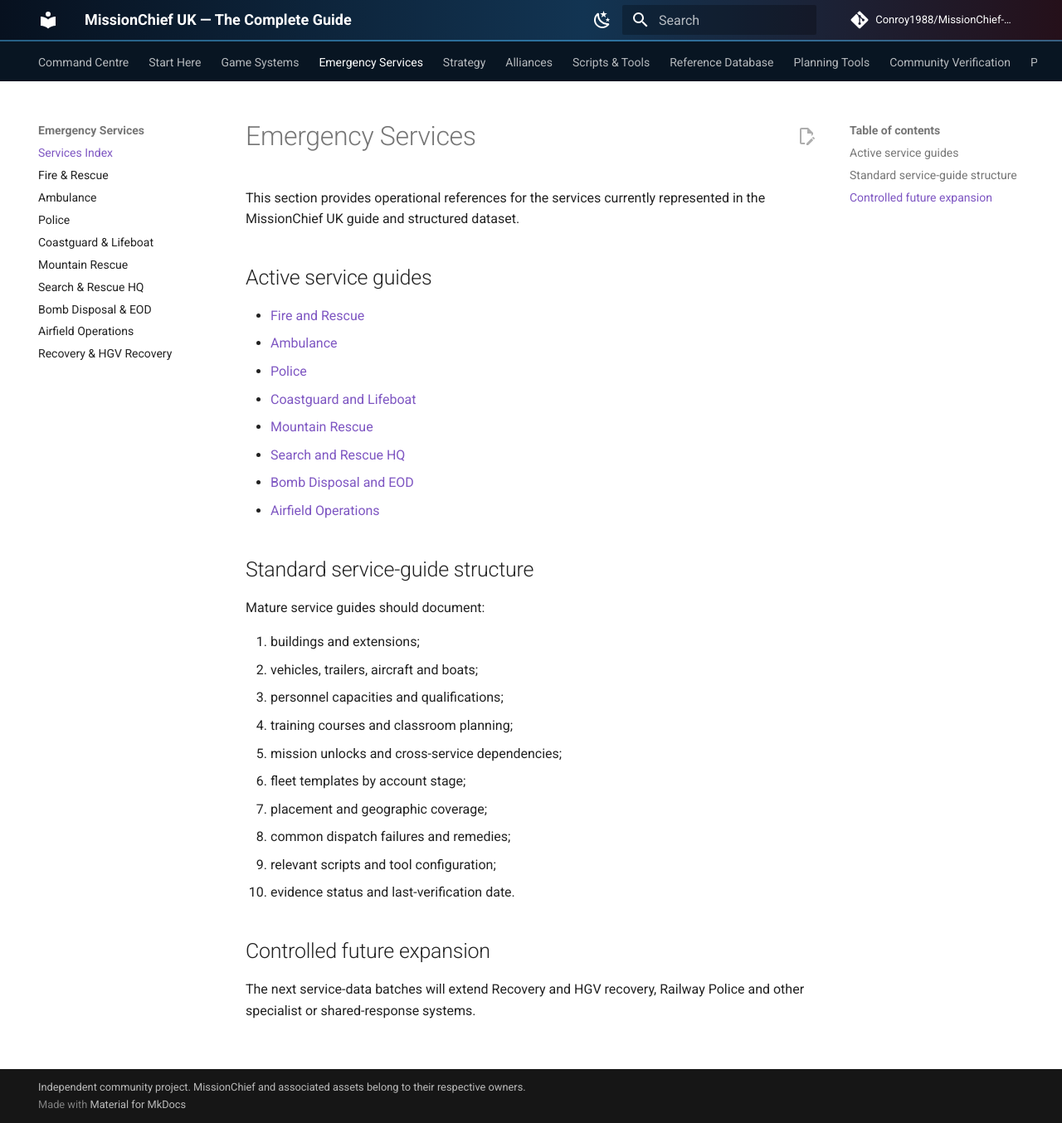
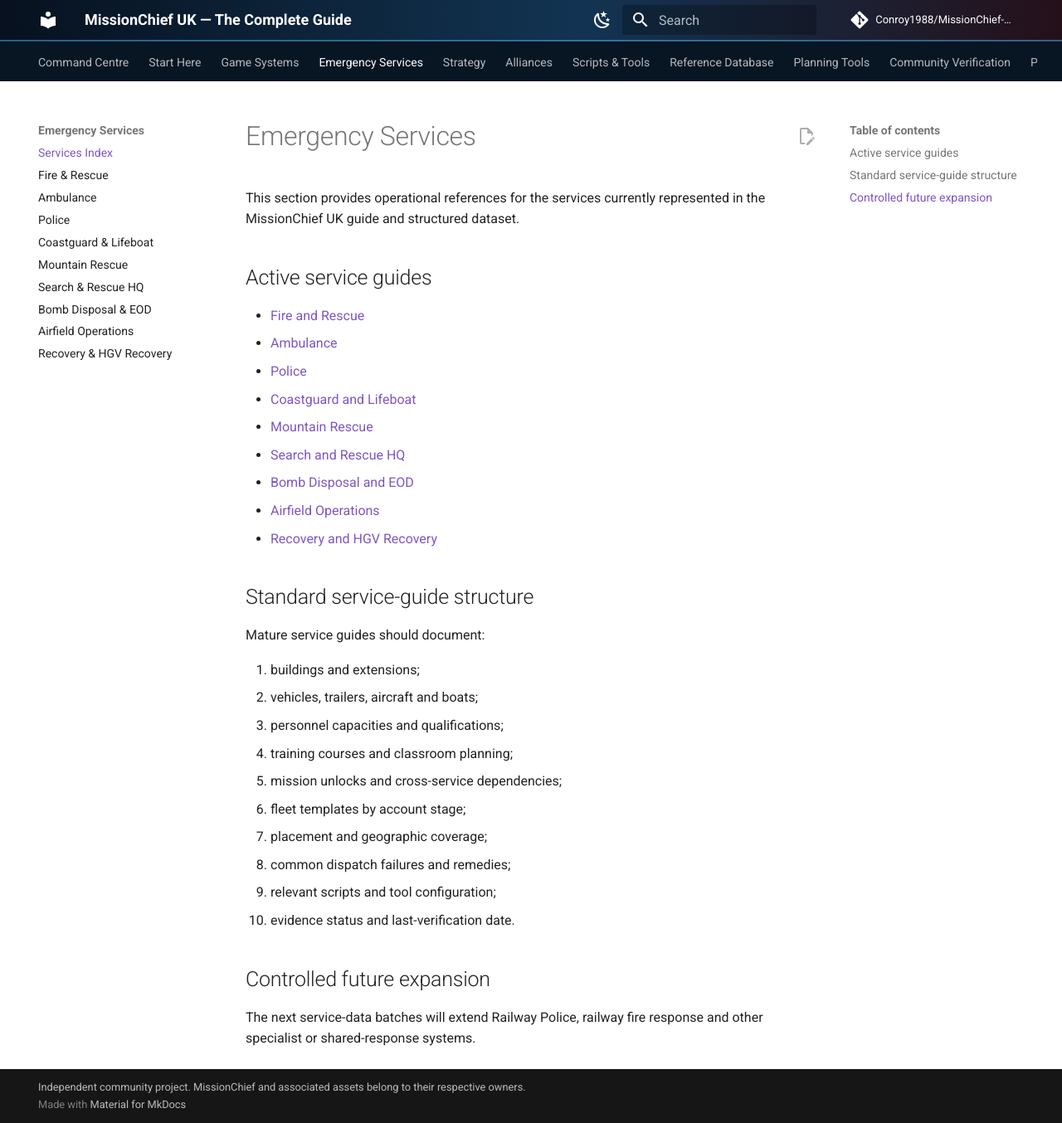
Before and after one commit to Conroy1988/MissionChief-UK, an MkDocs documentation site: the page built from docs/services/index.md, in a window 1280 px wide and 1354 px high. Shown: the whole window at 83% size. Built offline with MkDocs 1.6.1 and Material for MkDocs 9.7.7, drawn with Linux system fonts in a browser that asks for light colours; comment, search, counter and statistics services are not loaded.

Commit message:
Expose Recovery service guide

```diff
--- a/docs/services/index.md
+++ b/docs/services/index.md
@@ -30,4 +31,4 @@
 
 ## Controlled future expansion
 
-The next service-data batches will extend Recovery and HGV recovery, Railway Police and other specialist or shared-response systems.
+The next service-data batches will extend Railway Police, railway fire response and other specialist or shared-response systems.
```
Also changed, not shown: other parts of docs/services/index.md (+1 -0 lines).
